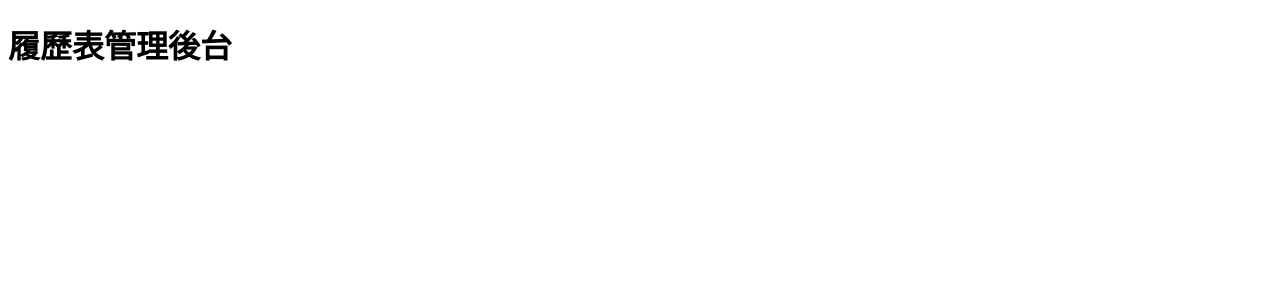
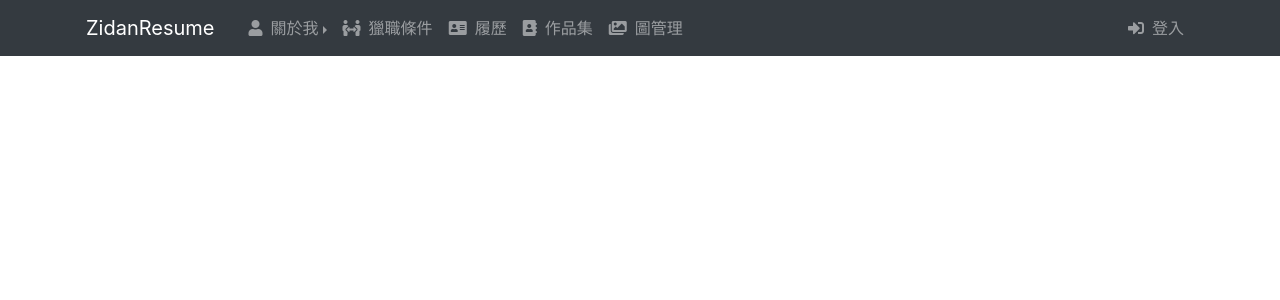
Before and after one commit to wdaweb/10902-lu-li-biao-xi-tong-zidanc, a PHP site: page /backend/index.php in a window 1280 px wide. Shown: the top 300 px of the page. Run offline with PHP 8.4, Linux system fonts and the light colour scheme; some libraries are stand-ins or nearby versions.

Commit message:
後台開始

```diff
--- a/backend/index.php
+++ b/backend/index.php
@@ -5,9 +5,23 @@
     <meta name="viewport" content="width=device-width, initial-scale=1.0">
     <meta http-equiv="X-UA-Compatible" content="ie=edge">
     <link rel="shortcut icon" href="#" type="image/x-icon">
-    <title>履歷表後台管理</title>
+    <title>履歷表管理後台</title>
+    <link rel="stylesheet" href="../plugins/bootstrap.css">
+    <script src="https://code.jquery.com/jquery-3.5.1.slim.min.js"></script>
+    <script src="https://cdn.jsdelivr.net/npm/popper.js@1.16.0/dist/umd/popper.min.js"></script>
+    <script src="https://stackpath.bootstrapcdn.com/bootstrap/4.5.0/js/bootstrap.min.js"></script>
+    <!-- fontAwesome -->
+    <link rel="stylesheet" href="https://use.fontawesome.com/releases/v5.13.0/css/all.css">
+    <!-- customCSS -->
+    <link rel="stylesheet" href="../css/custom.css">
+
 </head>
 <body>
-<h1>履歷表管理後台</h1>
+<?php
+    include_once "../include/header.html";
+?>
+
+
+
 </body>
 </html>
--- /dev/null
+++ b/include/header.html
@@ -0,0 +1,48 @@
+<header class="bg-dark fixed-top">
+  <nav class="navbar navbar-expand-md navbar-dark container">
+    <a class="navbar-brand" href="index.php">ZidanResume</a>
+    <button class="navbar-toggler" type="button" data-toggle="collapse" data-target="#zinav">
+      <span class="navbar-toggler-icon"></span>
+    </button>
+    <div class="collapse navbar-collapse" id="zinav">
+      <ul class="navbar-nav" style="width:100%;">
+
+        <li class="myleft-5">
+          <ul class="myclear-le mycol-sm">
+            <li class="nav-item myli-sm myliclear-md dropright">
+              <a class="nav-link dropdown-toggle" href="#lokiroom" data-toggle="dropdown" role="button"><i class="fas fa-user mr-2"></i>關於我</a>
+                  <div class="dropdown-menu">
+                    <a class="dropdown-item" href="#" onclick="">個人資料</a>
+
+                    <a class="dropdown-item" href="#" onclick="">自我簡介</a>
+
+                    <a class="dropdown-item" href="#" onclick="">工作技能</a>
+                  </div>
+            </li>
+            <li class="nav-item myli-sm myliclear-md">
+              <a class="nav-link" href="#lokifacility"><i class="fas fa-people-arrows mr-2"></i>獵職條件</a>
+            </li>
+            <li class="nav-item myli-sm myliclear-md">
+              <a class="nav-link" href="#lokifood"><i class="fas fa-address-card mr-2"></i>履歷</a>
+            </li>
+            <li class="nav-item myli-sm myliclear-md">
+              <a class="nav-link" href="#lokifood"><i class="fas fa-address-book mr-2"></i>作品集</a>
+            </li>
+            <li class="nav-item myli-sm myliclear-md">
+              <a class="nav-link" href="#lokitrans"><i class="fas fa-images mr-2"></i>圖管理</a>
+            </li>
+          </ul>
+        </li>
+
+        <li class="myright-5">
+          <ul style="list-style: none;">
+            <li class="nav-item">
+              <a class="nav-link" href="#lokicontact"><i class="fas fa-sign-in-alt mr-2"></i>登入</a>
+            </li>
+          </ul>
+        </li>
+
+      </ul>
+    </div>
+  </nav>
+</header>
--- a/index.php
+++ b/index.php
@@ -79,7 +79,7 @@
 
 
 
-<!-- footer   -->
+<!-- 準備include footer   -->
   <footer class="bg-dark text-muted text-center py-3">
     <article class="bg-dark py-4 text-center">
 
```
